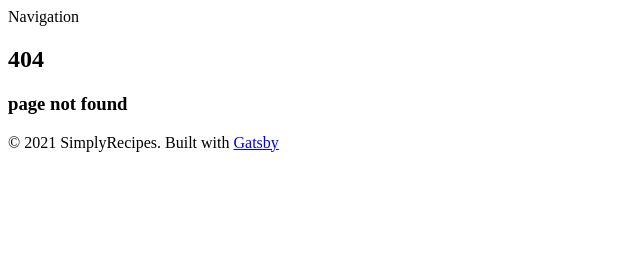
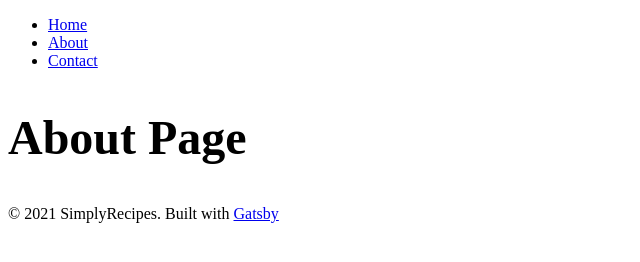
Before and after one commit to squteronsquter/barebones-gatsby-v3-starter-with-styled-components, a Gatsby site: page /about in a window 1280 px wide. Before the commit this address had no page. Shown: the whole page, without its empty margins (0-640 px from the left). Built offline with nearby package versions, Linux system fonts and the light colour scheme; Gatsby itself is replaced by a stand-in of ours.

Commit message:
Navigation with Links

```diff
--- a/src/components/Navbar.js
+++ b/src/components/Navbar.js
@@ -1,9 +1,22 @@
 import React from "react"
+import { Link } from "gatsby"
 
 export default function Navbar() {
   return (
     <>
-      <nav>Navigation</nav>
+      <nav>
+        <ul>
+          <li>
+            <Link to="/">Home</Link>
+          </li>
+          <li>
+            <Link to="/about">About</Link>
+          </li>
+          <li>
+            <Link to="/contact">Contact</Link>
+          </li>
+        </ul>
+      </nav>
     </>
   )
 }
--- /dev/null
+++ b/src/pages/about.js
@@ -0,0 +1,23 @@
+import React from "react"
+import Layout from "../components/Layout"
+// import "./index.css"
+import styled from "styled-components"
+
+export default function About() {
+  return (
+    <>
+      <Layout>
+        <Wrapper>
+          <h1>About Page</h1>
+        </Wrapper>
+      </Layout>
+    </>
+  )
+}
+
+const Wrapper = styled.section`
+  color: #000;
+  h1 {
+    font-size: 3em;
+  }
+`
```
Also changed, not shown: src/pages/contact.js (added, +23 -0 lines).
